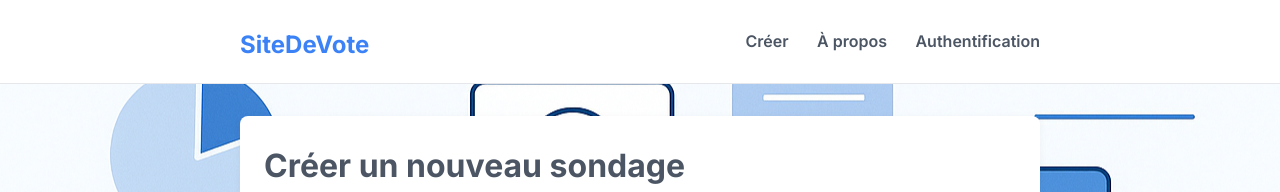
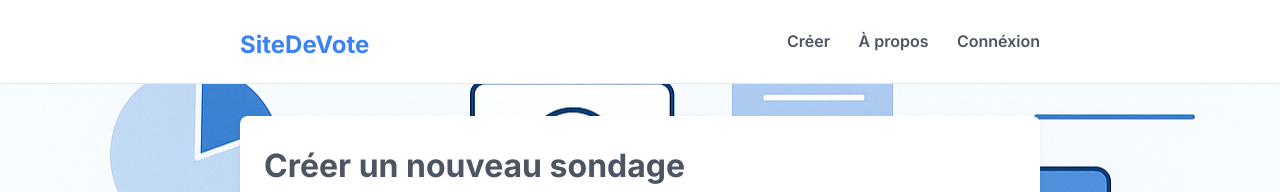
Before and after one commit to ksakho20/site_de_vote_et_de_sondage_en_ligne, a PHP site: page /auth.php in a window 1280 px wide. Shown: the top 192 px of the page. Run offline with PHP 8.4, Linux system fonts and the light colour scheme.

Commit message:
modif de auth

```diff
--- a/auth.php
+++ b/auth.php
@@ -16,7 +16,7 @@
         <nav class="site-nav">
             <a href="auth.php">Créer</a>
             <a href="a_propos.php">À propos</a>
-            <a href="index.php">Authentification</a>
+            <a href="index.php">Connéxion</a>
         </nav>
         </div>
     </header>
```
